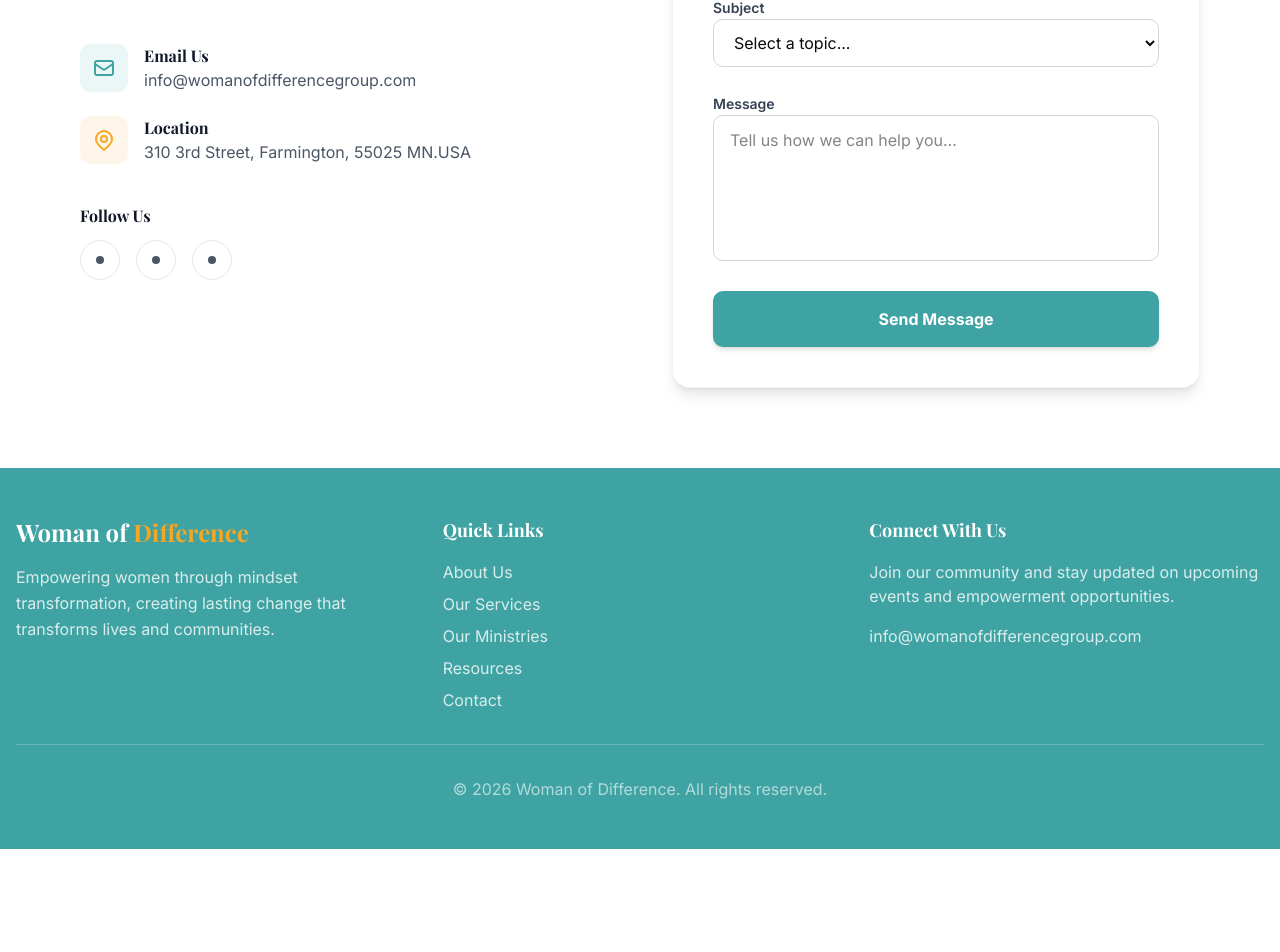
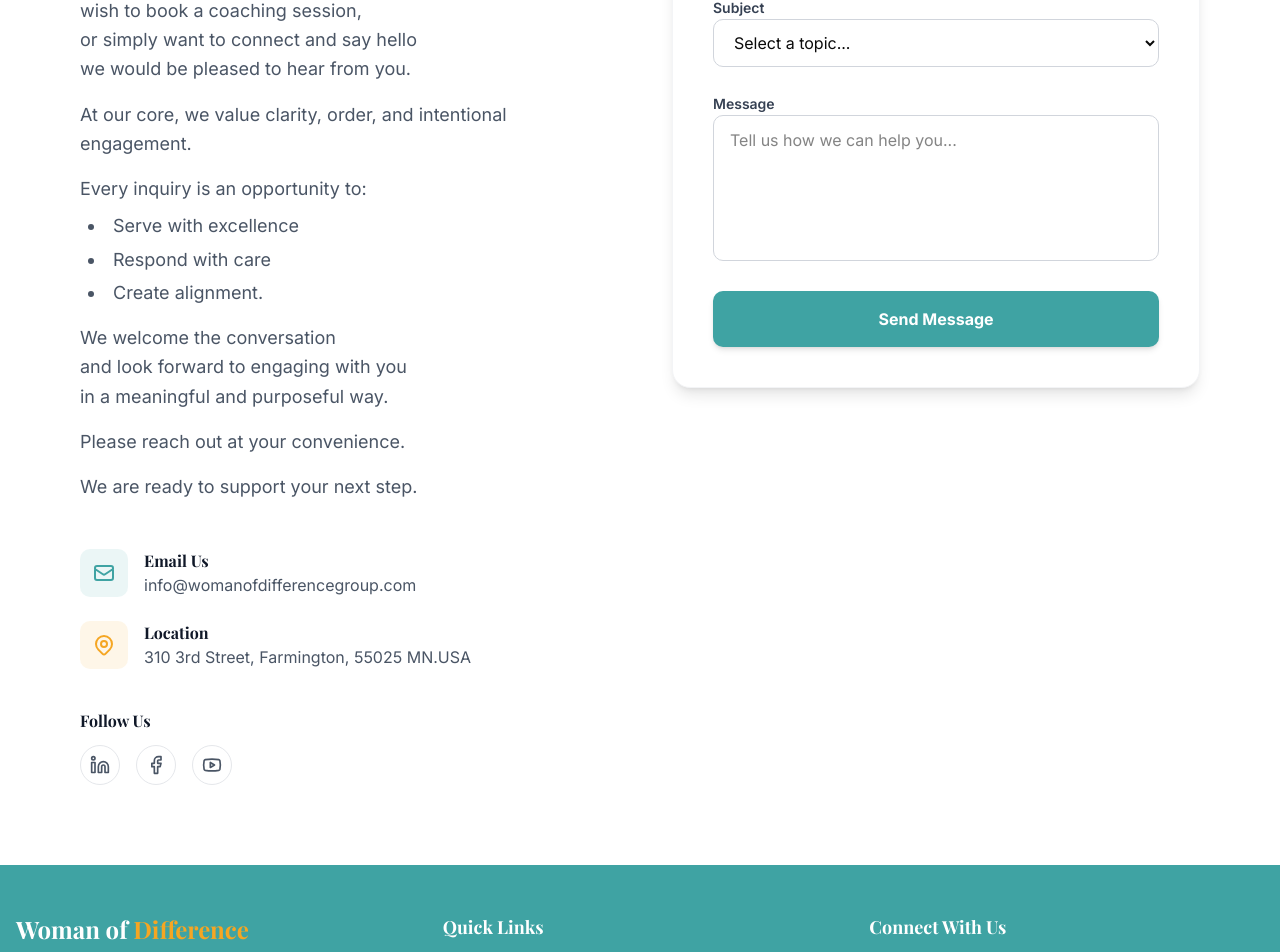
Before and after one commit to memory19-us/women_of_difference, a Next.js app: page /contact in a window 1280 px wide. Shown: the part 710-1662 px from the top of the page. Before the commit the page ends 1559 px from the top, so only its background shows below. Built offline with nearby package versions, Linux system fonts and the light colour scheme.

Commit message:
Added social media links

```diff
--- a/app/contact/page.tsx
+++ b/app/contact/page.tsx
@@ -2,6 +2,7 @@ import Footer from "@/components/custom/common/footer";
 import Navigation from "@/components/custom/common/navigation";
 import ContactForm from "@/components/custom/contact/form";
 import Hero from "@/components/custom/contact/hero";
+import { Linkedin, Facebook, Youtube } from "lucide-react";
 
 export default function Contact() {
   return (
@@ -18,9 +19,42 @@ export default function Contact() {
           <div className="space-y-12">
             <div>
               <h2 className="text-3xl font-serif font-bold text-gray-900 mb-4">Get in Touch</h2>
-              <p className="text-gray-600 text-lg leading-relaxed">
-                Whether you have questions about the ROOTS Framework, want to book a coaching session, or simply want to say hello, we would love to hear from you.
-              </p>
+              <div className="text-gray-600 text-lg leading-relaxed space-y-4">
+                <p>
+                  Whether you have questions about the ROOTS Framework,<br />
+                  are seeking professional support to organize and clean your space,<br />
+                  wish to book a coaching session,<br />
+                  or simply want to connect and say hello<br />
+                  we would be pleased to hear from you.
+                </p>
+
+                <p>
+                  At our core, we value clarity, order, and intentional engagement.
+                </p>
+
+                <div>
+                  <p className="mb-2">Every inquiry is an opportunity to:</p>
+                  <ul className="list-disc list-inside space-y-1 ml-2">
+                    <li>Serve with excellence</li>
+                    <li>Respond with care</li>
+                    <li>Create alignment.</li>
+                  </ul>
+                </div>
+
+                <p>
+                  We welcome the conversation<br />
+                  and look forward to engaging with you<br />
+                  in a meaningful and purposeful way.
+                </p>
+
+                <p>
+                  Please reach out at your convenience.
+                </p>
+
+                <p>
+                  We are ready to support your next step.
+                </p>
+              </div>
             </div>
 
             <div className="space-y-6">
@@ -52,13 +86,33 @@ export default function Contact() {
               <div className="pt-4">
                 <h3 className="font-bold text-gray-900 mb-3">Follow Us</h3>
                 <div className="flex gap-4">
-                  {['Facebook', 'Instagram', 'LinkedIn'].map((social) => (
-                    <a key={social} href="#" className="w-10 h-10 rounded-full bg-white border border-gray-200 flex items-center justify-center text-gray-600 hover:bg-[#3FA3A3] hover:text-white hover:border-[#3FA3A3] transition-all">
-                      <span className="sr-only">{social}</span>
-                      {/* Simple circle placeholders for icons */}
-                      <div className="w-2 h-2 rounded-full bg-current" />
-                    </a>
-                  ))}
+                  <a
+                    href="https://www.linkedin.com/in/meshagrace12345?utm_source=share&utm_campaign=share_via&utm_content=profile&utm_medium=android_app"
+                    target="_blank"
+                    rel="noopener noreferrer"
+                    className="w-10 h-10 rounded-full bg-white border border-gray-200 flex items-center justify-center text-gray-600 hover:bg-[#0077B5] hover:text-white hover:border-[#0077B5] transition-all"
+                    aria-label="LinkedIn"
+                  >
+                    <Linkedin className="w-5 h-5" />
+                  </a>
+                  <a
+                    href="https://www.facebook.com/share/p/181LGvcv8F/"
+                    target="_blank"
+                    rel="noopener noreferrer"
+                    className="w-10 h-10 rounded-full bg-white border border-gray-200 flex items-center justify-center text-gray-600 hover:bg-[#1877F2] hover:text-white hover:border-[#1877F2] transition-all"
+                    aria-label="Facebook"
+                  >
+                    <Facebook className="w-5 h-5" />
+                  </a>
+                  <a
+                    href="https://youtube.com/@womanofdifference?si=wgYPdXSFyWCwbamF"
+                    target="_blank"
+                    rel="noopener noreferrer"
+                    className="w-10 h-10 rounded-full bg-white border border-gray-200 flex items-center justify-center text-gray-600 hover:bg-[#FF0000] hover:text-white hover:border-[#FF0000] transition-all"
+                    aria-label="YouTube"
+                  >
+                    <Youtube className="w-5 h-5" />
+                  </a>
                 </div>
               </div>
             </div>
--- a/app/faq/page.tsx
+++ b/app/faq/page.tsx
@@ -30,12 +30,12 @@ const faqs = [
   {
     question: "What is the ROOTS Framework?",
     answer:
-      "The ROOTS Framework emerged from lived experience. Grace discovered that burnout, confusion, and inconsistency are rarely random they are rooted. ROOTS focuses on faith, identity, responsibility, and order, teaching individuals and organizations to build depth before growth and alignment before expansion. It is about lasting transformation, not surface change."
+      "The ROOTS Framework emerged from lived experience. Grace discovered that inner wounds,burnout, confusion, and inconsistency are rarely random they are rooted. ROOTS focuses on faith, identity, responsibility, and order, teaching individuals and organizations to build depth before growth and alignment before expansion. It is about lasting transformation, not surface change."
   },
   {
     question: "Is this work faith-based?",
     answer:
-      "Yes unapologetically. Faith here is not an accessory or a slogan. It is treated as infrastructure. Scripture guides mindset, leadership, decision-making, and service. Faith is lived, ordered, and practiced daily."
+      "Yes, unapologetically. Faith here is not an accessory or a slogan. It is treated as infrastructure. Scripture guides mindset, leadership, decision-making, and service. Faith is lived, ordered, and practiced daily."
   },
   {
     question: "Who is this work for?",
```
